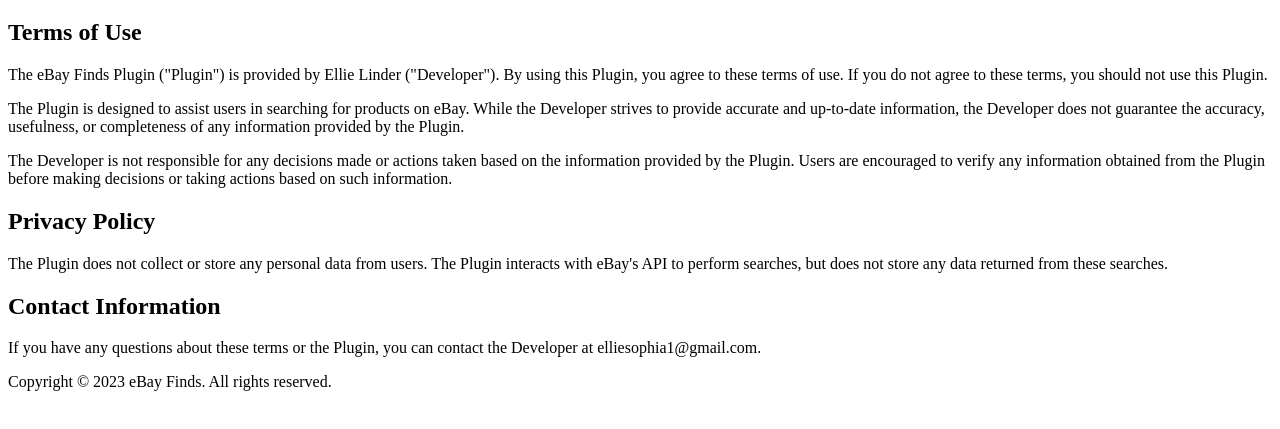
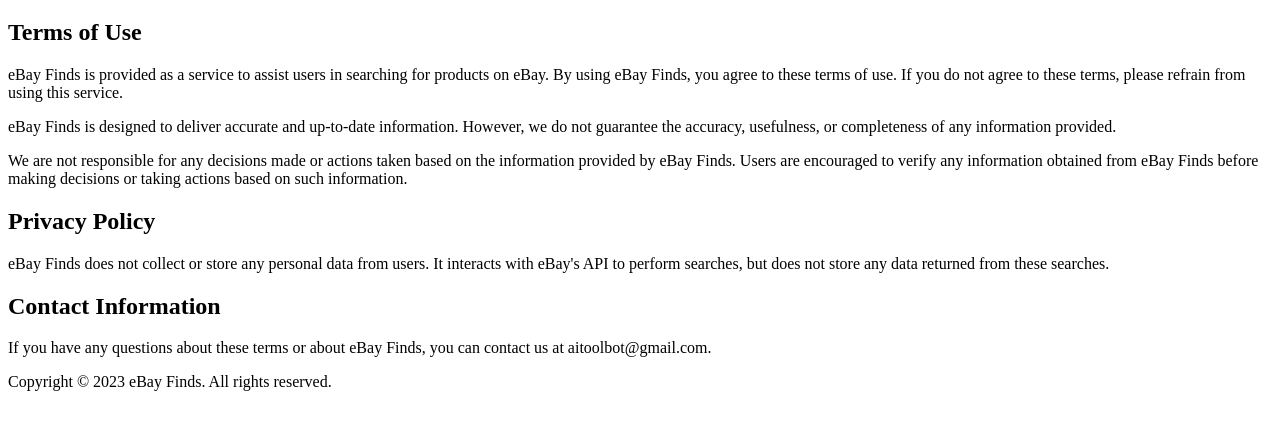
Before and after one commit to politokk/ebay-finds-plugin, a plain HTML site: page legal/index.html in a window 1280 px wide. Shown: the part 61-490 px from the top of the page. Drawn offline with Linux system fonts and the light colour scheme.

Commit message:
Update index.html

```diff
--- a/legal/index.html
+++ b/legal/index.html
@@ -1,27 +1,27 @@
 <!DOCTYPE html>
 <html>
 <head>
-    <title>Legal Information - eBay Finds Plugin</title>
+    <title>Legal Information - eBay Finds</title>
 </head>
 <body>
     <h1>Legal Information</h1>
     <h2>Terms of Use</h2>
     <p>
-        The eBay Finds Plugin ("Plugin") is provided by Ellie Linder ("Developer"). By using this Plugin, you agree to these terms of use. If you do not agree to these terms, you should not use this Plugin.
+        eBay Finds is provided as a service to assist users in searching for products on eBay. By using eBay Finds, you agree to these terms of use. If you do not agree to these terms, please refrain from using this service.
     </p>
     <p>
-        The Plugin is designed to assist users in searching for products on eBay. While the Developer strives to provide accurate and up-to-date information, the Developer does not guarantee the accuracy, usefulness, or completeness of any information provided by the Plugin.
+        eBay Finds is designed to deliver accurate and up-to-date information. However, we do not guarantee the accuracy, usefulness, or completeness of any information provided.
     </p>
     <p>
-        The Developer is not responsible for any decisions made or actions taken based on the information provided by the Plugin. Users are encouraged to verify any information obtained from the Plugin before making decisions or taking actions based on such information.
+        We are not responsible for any decisions made or actions taken based on the information provided by eBay Finds. Users are encouraged to verify any information obtained from eBay Finds before making decisions or taking actions based on such information.
     </p>
     <h2>Privacy Policy</h2>
     <p>
-        The Plugin does not collect or store any personal data from users. The Plugin interacts with eBay's API to perform searches, but does not store any data returned from these searches.
+        eBay Finds does not collect or store any personal data from users. It interacts with eBay's API to perform searches, but does not store any data returned from these searches.
     </p>
     <h2>Contact Information</h2>
     <p>
-        If you have any questions about these terms or the Plugin, you can contact the Developer at elliesophia1@gmail.com.
+        If you have any questions about these terms or about eBay Finds, you can contact us at aitoolbot@gmail.com.
     </p>
 </body>
 </html>
```
